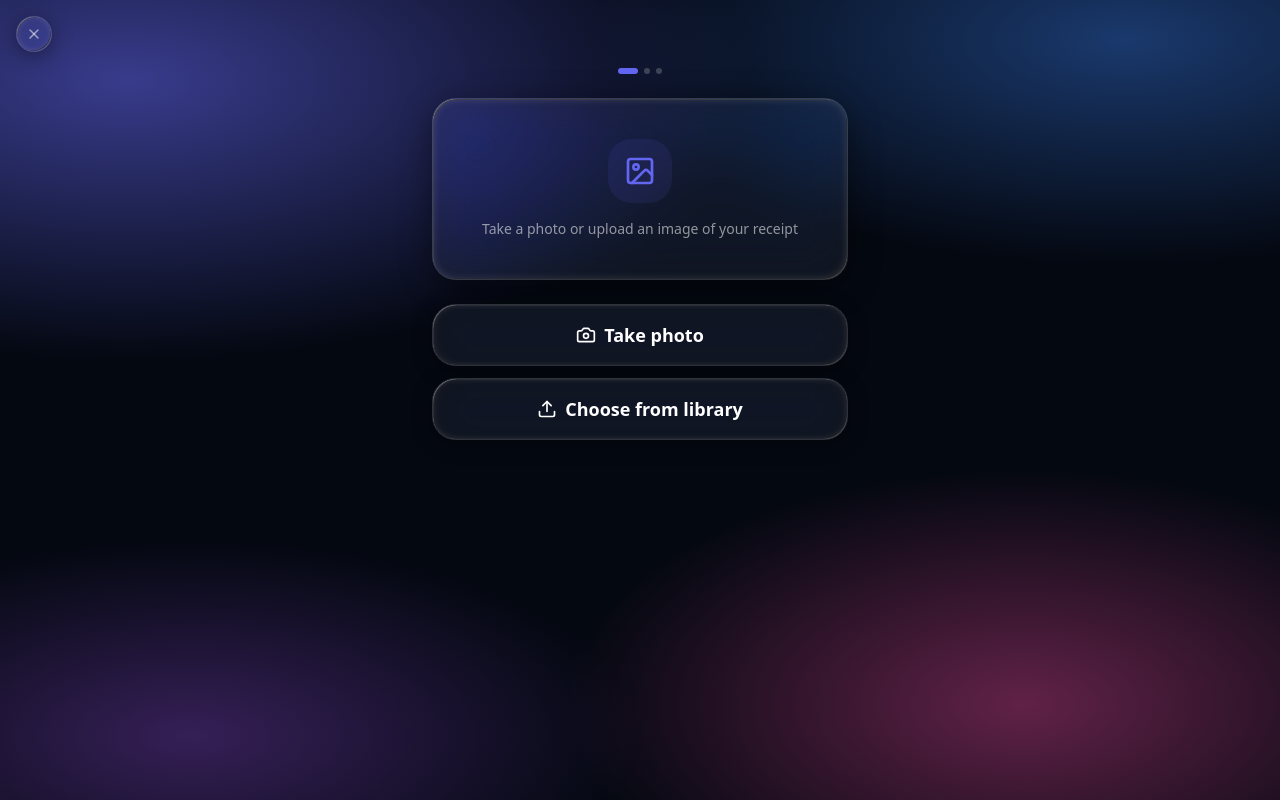
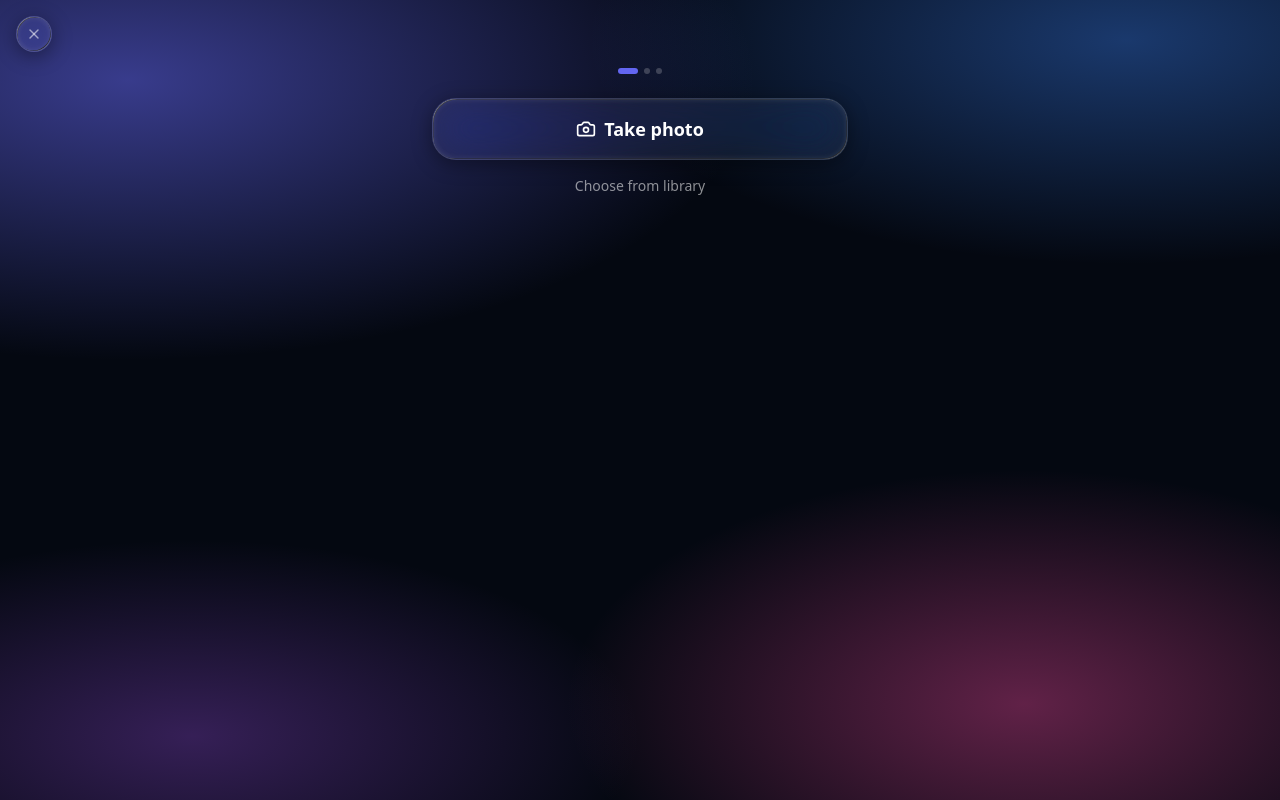
Before and after one commit to neil-mithipati/open-tab, a Next.js app: page /receipts/new in a window 1280 px wide. Built offline with nearby package versions, Linux system fonts and the light colour scheme.

Commit message:
Simplify capture screen: remove hero card, make library option a link
Drops the illustrated glass card. Capture screen now shows only the
"Take photo" button and a plain text link for "Choose from library".

Co-Authored-By: Claude Sonnet 4.6 <noreply@anthropic.com>

```diff
--- a/src/components/receipt/CaptureStep.tsx
+++ b/src/components/receipt/CaptureStep.tsx
@@ -2,10 +2,9 @@
 
 import { useRef, useState } from "react";
 import { GlassButton } from "@/components/ui/GlassButton";
-import { GlassCard } from "@/components/ui/GlassCard";
 import { getSupabaseBrowserClient } from "@/lib/supabase/client";
 import type { useReceiptFlow } from "@/hooks/useReceiptFlow";
-import { Camera, Upload, ImageIcon } from "lucide-react";
+import { Camera } from "lucide-react";
 
 type Flow = ReturnType<typeof useReceiptFlow>;
 
@@ -112,15 +111,7 @@ export function CaptureStep({ flow }: { flow: Flow }) {
   }
 
   return (
-    <div className="flex flex-col gap-6 pt-4">
-      <GlassCard className="p-10 flex flex-col items-center gap-4 text-center">
-        <div className="w-16 h-16 rounded-3xl bg-brand/10 flex items-center justify-center">
-          <ImageIcon className="w-8 h-8 text-brand" />
-        </div>
-        <p className="text-secondary text-sm">Take a photo or upload an image of your receipt</p>
-      </GlassCard>
-
-      <div className="flex flex-col gap-3">
+    <div className="flex flex-col gap-4 pt-4">
       <GlassButton
         size="lg"
         className="gap-2"
@@ -128,15 +119,13 @@ export function CaptureStep({ flow }: { flow: Flow }) {
       >
         <Camera className="w-5 h-5" /> Take photo
       </GlassButton>
-        <GlassButton
-          variant="secondary"
-          size="lg"
-          className="gap-2"
+
+      <button
         onClick={() => fileRef.current?.click()}
+        className="text-sm text-secondary hover:text-primary transition-colors text-center"
       >
-          <Upload className="w-5 h-5" /> Choose from library
-        </GlassButton>
-      </div>
+        Choose from library
+      </button>
 
       {error && <p className="text-sm text-red-400 text-center">{error}</p>}
 
```
Lines whose indentation alone changed are shown as unchanged.
